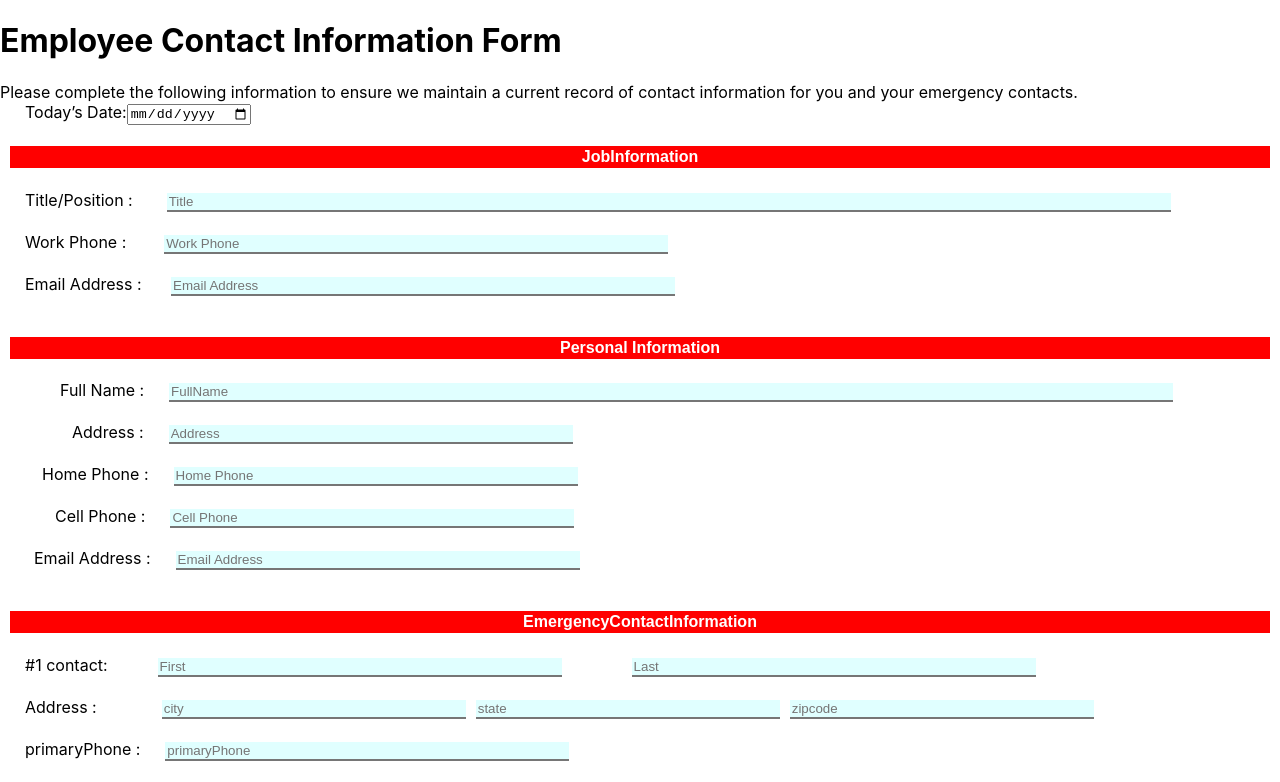
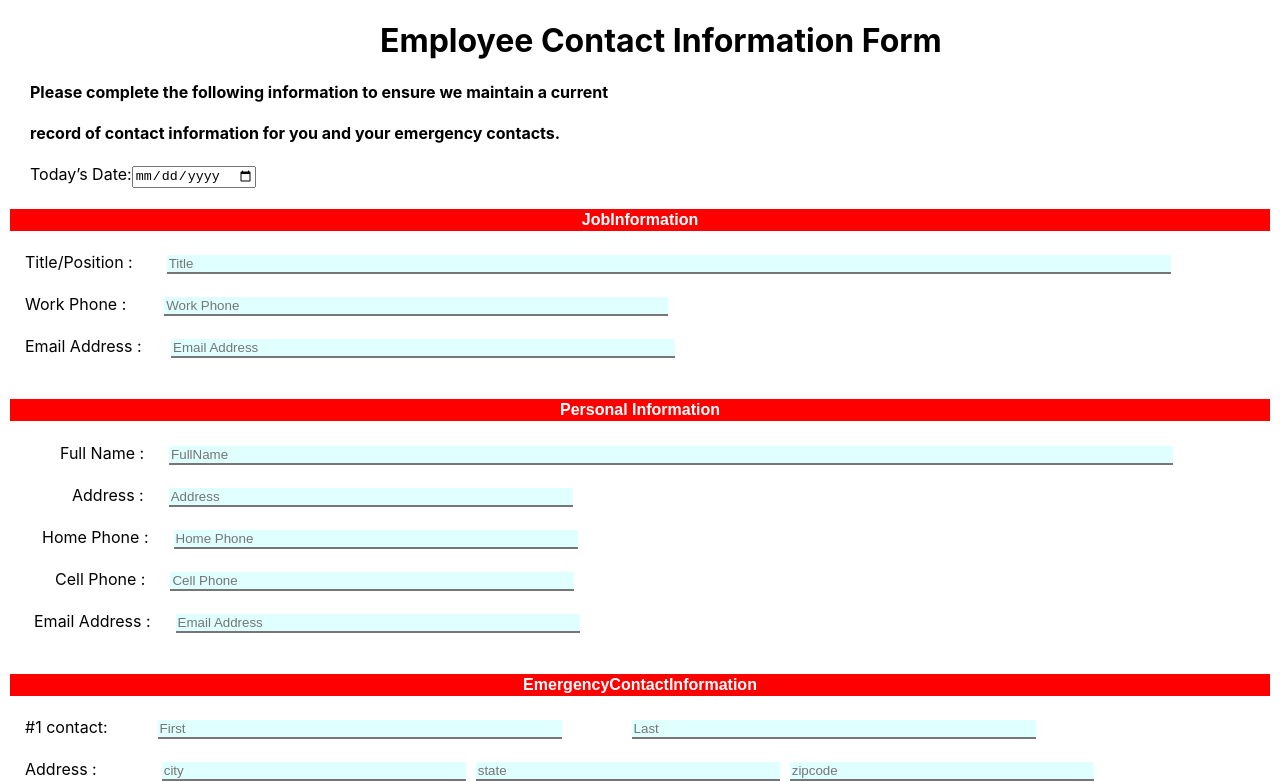
Before and after one commit to JayakrishnaM7/ReactApp, a React (Create React App) app: page / in a window 1280 px wide. Shown: the top 782 px of the page. Built offline with nearby package versions, Linux system fonts and the light colour scheme.

Commit message:
Update CreateEmployee.jsx
added styles

```diff
--- a/src/components/CreateEmployee.jsx
+++ b/src/components/CreateEmployee.jsx
@@ -336,14 +336,15 @@ function CreateEmployee() {
   return (
     <div>
      <header>
-     <h1 style={{color: "black"}}>Employee Contact Information Form</h1>
+     <h1 style={{color: "black",marginLeft:380}}>Employee Contact Information Form</h1>
       </header>
-      Please complete the following information to ensure we maintain a current
-      record of contact information for you and your emergency contacts.
+     <h4 style={{ marginLeft:30}}>Please complete the following information to ensure we maintain a current</h4>
+      <h4 style={{ marginLeft:30,marginTop:0}}>record of contact information for you and your emergency contacts.</h4>
+
 
       <form onSubmit={e => {handleSubmit(e)}}>
             <div>
-                <label style={mystyleText}>Today’s Date:</label>
+                <label style={{marginLeft:30}}>Today’s Date:</label>
                 <input type="date"  name="todayDate" value={values.todayDate} onChange={handleTodayDateInputChange}/>
             </div>
             <div>
```
